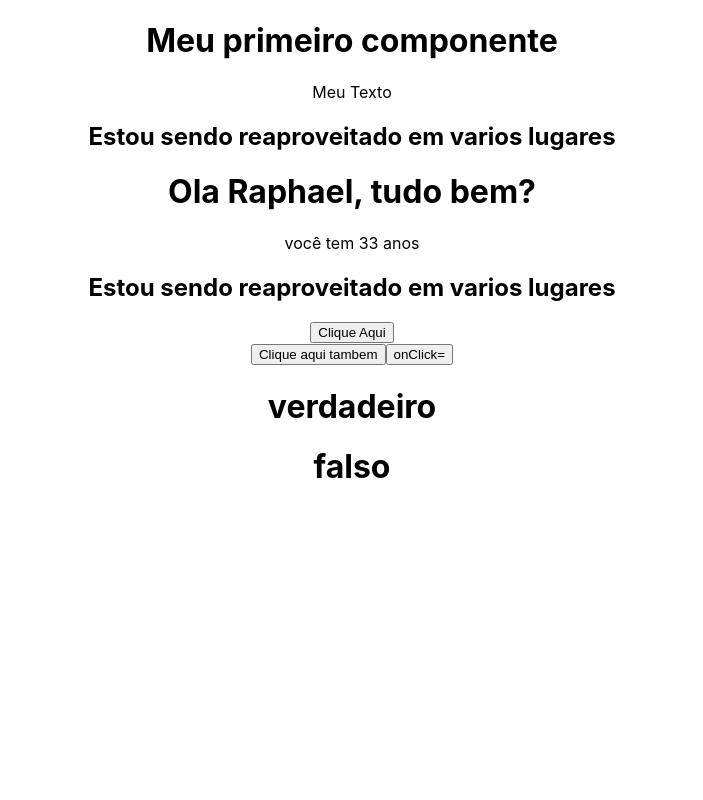
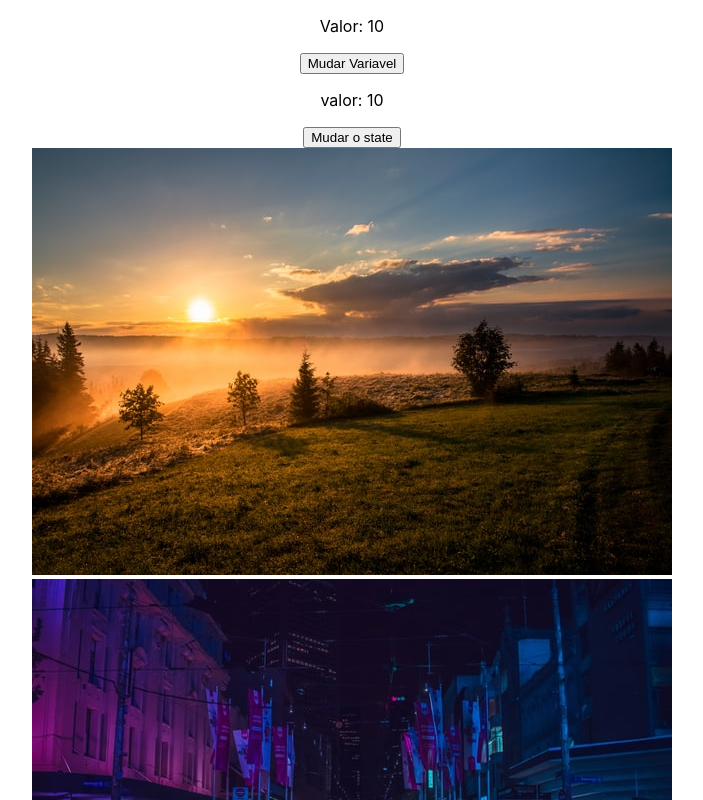
Before and after one commit to rbragadev/curso-react-matheus, a React (Create React App) app: page / in a window 1280 px wide. Shown: the top 800 px of the page, without its empty margins (288-991 px from the left). Built offline with nearby package versions, Linux system fonts and the light colour scheme.

Commit message:
aula - usestate

```diff
--- a/src/App.js
+++ b/src/App.js
@@ -1,16 +1,20 @@
 import './App.css';
-import Events from './components/Events';
-import FirstComponent from './components/FirstComponent';
-import MyComponent from './components/MyComponent';
-import TemplateExpressions from './components/TemplateExpressions';
+import City from './assets/city.jpg';
+import ManageData from './components/ManageData';
 
 function App() {
   return (
     <div className="App">
-      <FirstComponent></FirstComponent>
-      <TemplateExpressions></TemplateExpressions>
-      <MyComponent></MyComponent>
-      <Events></Events>
+      <div>
+        <ManageData></ManageData>
+      </div>
+      <div>
+        {/* imagem em public */}
+        <img src="/img1.jpg" alt="paisagem" />
+      </div>
+      <div>
+        <img src={City} alt="cidade" />
+      </div>
     </div>
   );
 }
--- /dev/null
+++ b/src/components/ManageData.js
@@ -0,0 +1,20 @@
+import { useState } from 'react';const ManageData = () => {
+  let someData = 10;
+
+  let [number, setNumber] = useState(10);
+
+  return (
+    <>
+      <div>
+        <p> Valor: {someData}</p>
+        <button onClick={() => (someData = 15)}>Mudar Variavel</button>
+      </div>
+      <div>
+        <p>valor: {number}</p>
+        <button onClick={() => setNumber(25)}>Mudar o state</button>
+      </div>
+    </>
+  );
+};
+
+export default ManageData;
```
Also changed, not shown: public/img1.jpg (added), src/assets/city.jpg (added).
